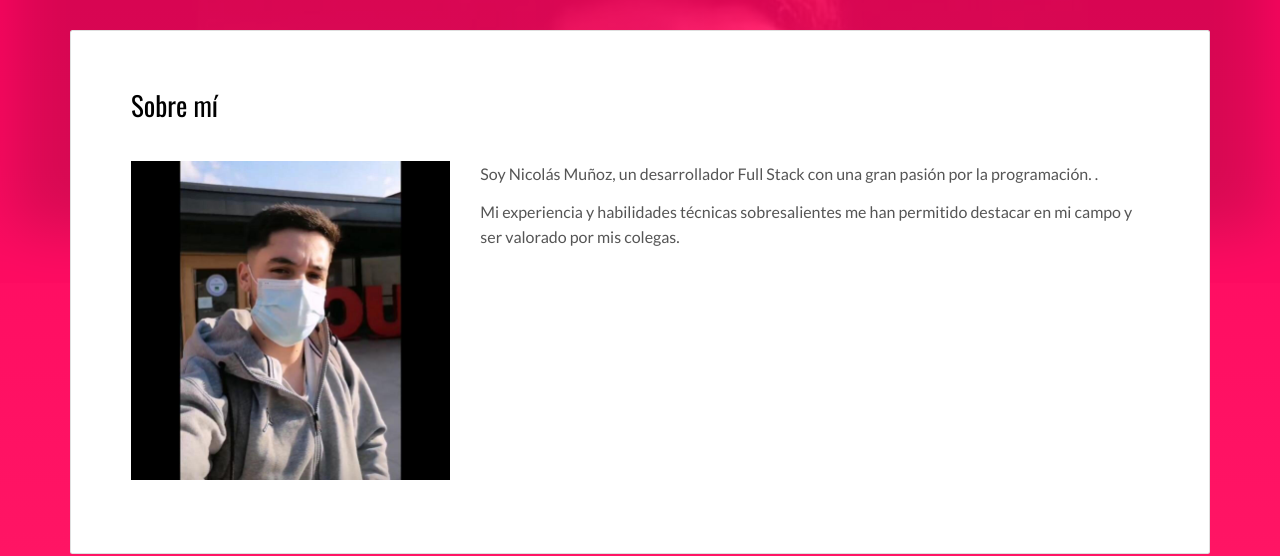
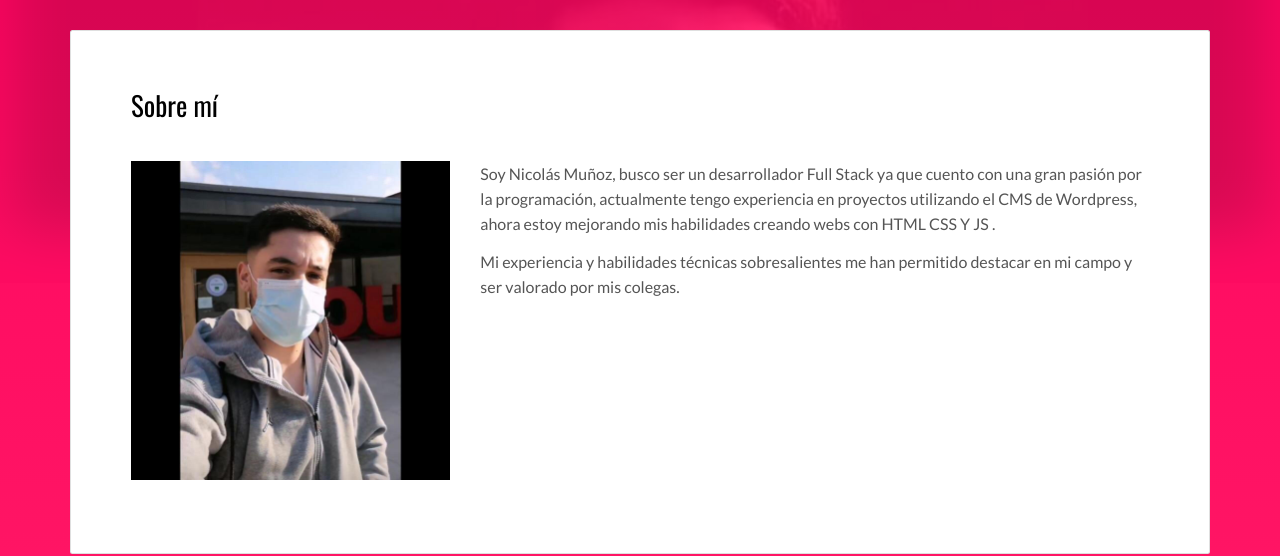
Before and after one commit to NicolasMun0z/NicolasMun0z.github.io, a plain HTML site: page index.html in a window 1280 px wide. Shown: the part 277-833 px from the top of the page. Drawn offline with nearby package versions, Linux system fonts and the light colour scheme.

Commit message:
agregando descripcion

```diff
--- a/index.html
+++ b/index.html
@@ -60,7 +60,7 @@
               </div>
               <div class="col-md-8">
 
-              <p>Soy Nicolás Muñoz, un desarrollador Full Stack con una gran pasión por la programación. .</p>
+              <p>Soy Nicolás Muñoz, busco ser un desarrollador Full Stack ya que cuento con una gran pasión por la programación, actualmente tengo experiencia en proyectos utilizando el CMS de Wordpress, ahora estoy mejorando mis habilidades creando webs con HTML CSS Y JS .</p>
               <p> Mi experiencia y habilidades técnicas sobresalientes me han permitido destacar en mi campo y ser valorado por mis colegas.
               </p>
 
```
